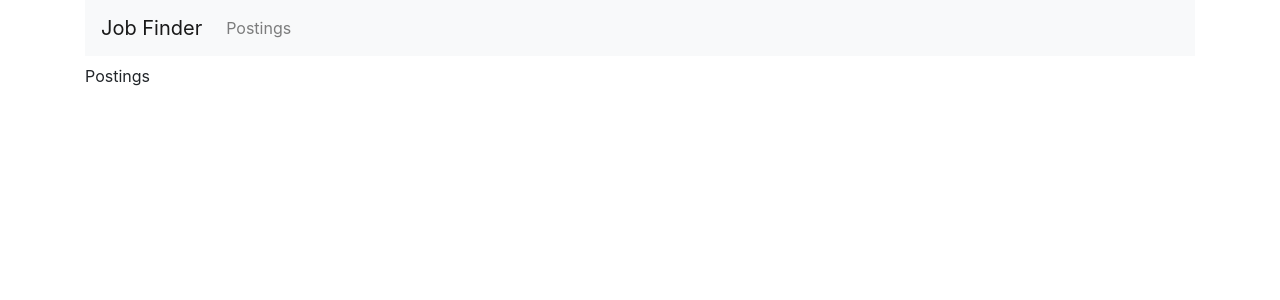
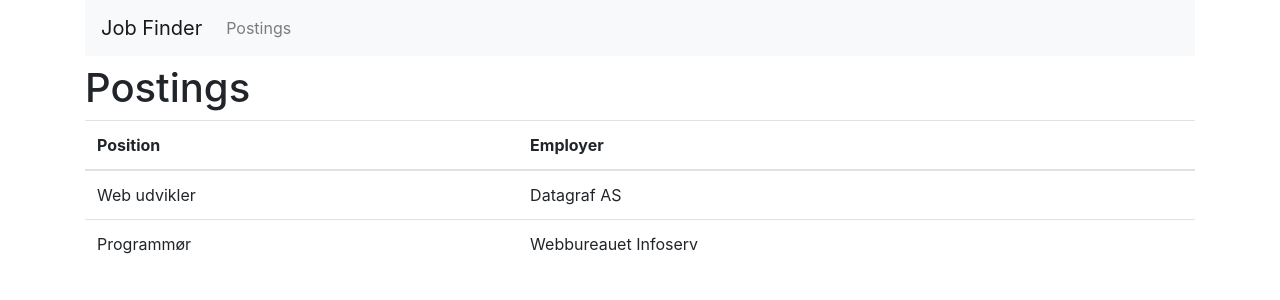
Before and after one commit to a-creative/AiMyCareer, a React (Create React App) app in the folder frontend/src/: page /postings in a window 1280 px wide. Shown: the top 300 px of the page. Built offline with nearby package versions, Linux system fonts and the light colour scheme.

Commit message:
- Add postings list to postings view - with state. - Add header component - Add header component to postings view

```diff
--- /dev/null
+++ b/frontend/src/src/components/PageHeader.js
@@ -0,0 +1,10 @@
+import React from 'react';
+import { withTranslation } from 'react-i18next';
+//import { Row, Col } from 'react-bootstrap'
+
+function PageHeader({ t, title }) {
+
+    return <h1>{t(title)}</h1>;
+}
+
+export default withTranslation()(PageHeader);
--- a/frontend/src/src/views/Postings.js
+++ b/frontend/src/src/views/Postings.js
@@ -1,18 +1,60 @@
-import React, { Component } from 'react';
+import React, { useState } from 'react';
 import { Helmet } from 'react-helmet';
 import { withTranslation } from 'react-i18next';
-class Postings extends Component {
+import PageHeader from '../components/PageHeader.js';
+import { Row, Col, Table } from 'react-bootstrap'
 
-  render() {
-    const { t } = this.props;
-    return <div>
-      <Helmet>
-        <title>{t('Postings')} - {t('Job Finder')}</title>
-      </Helmet>
-      <div>
-        {t('Postings')}
-      </div>
-    </div>;
-  }
+function PostingsList(){
+
+  const [postings] = useState([
+    {
+      id : 1,
+      position : 'Web udvikler',
+      employer : 'Datagraf AS'
+    },
+    {
+      id : 2,
+      position : 'Programmør',
+      employer : 'Webbureauet Infoserv'
+    }
+  ]);
+
+  return <Row>
+    <Col>
+      <Table>
+        <thead>
+          <tr>
+            <th>Position</th>
+            <th>Employer</th>
+          </tr>
+        </thead>
+        <tbody>
+          {postings.map(posting => (
+            <tr key={posting.id}>
+                <td>{posting.position}</td>
+                <td>{posting.employer}</td>
+            </tr>
+          ))}
+        </tbody>
+      </Table>
+    </Col>
+  </Row>
 }
+
+function Postings({t}){
+  return <Row>
+  <Helmet>
+    <title>{t('Postings')} - {t('Job Finder')}</title>
+  </Helmet>
+  <Col>
+    <PageHeader title="Postings" />
+    <Row>
+      <Col>
+        <PostingsList />
+      </Col>
+    </Row>
+  </Col>
+</Row>;
+}
+
 export default withTranslation()(Postings);
```
